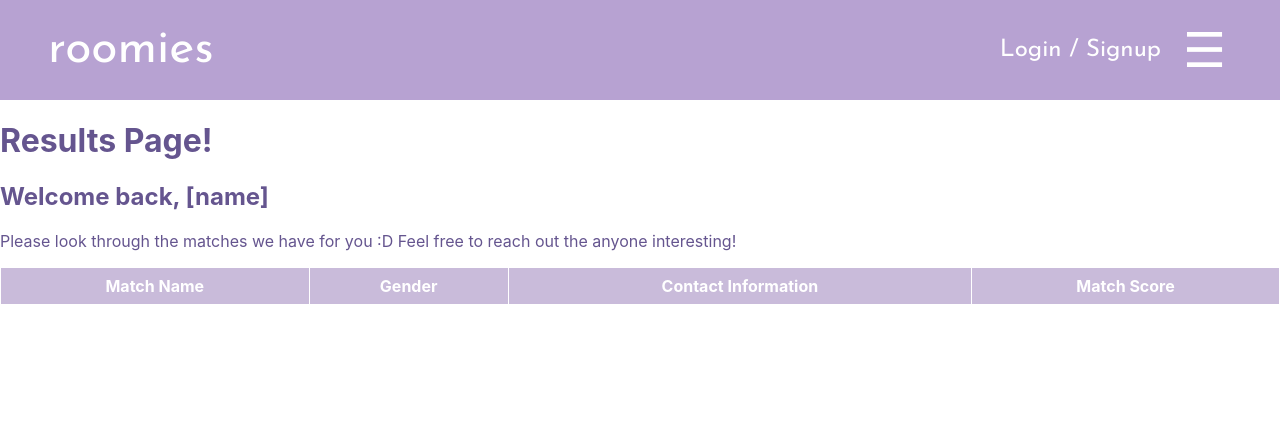
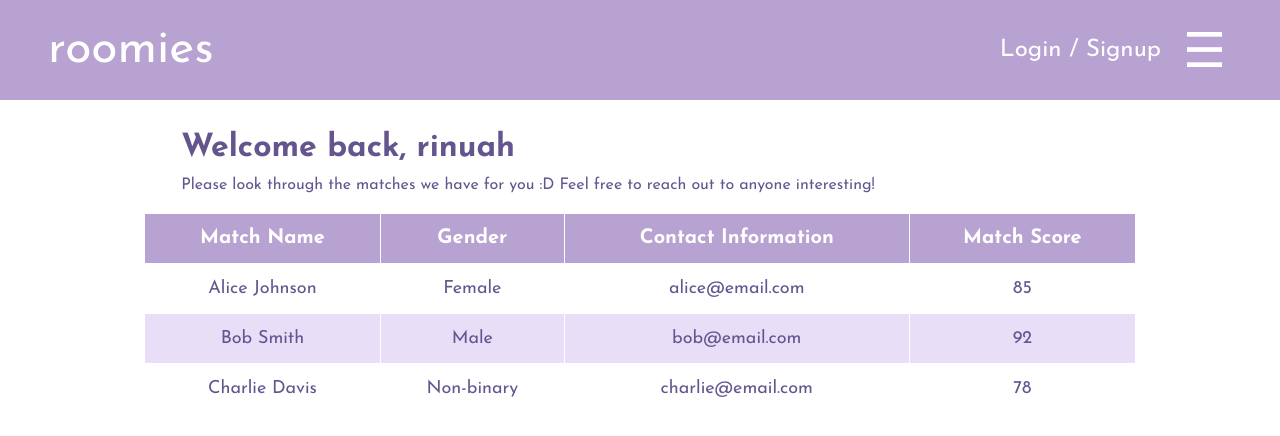
Before and after one commit to Chemplo/HackCanada, a React (Create React App) app in the folder roomies/: page /results in a window 1280 px wide. Shown: the top 436 px of the page. Built offline with nearby package versions, Linux system fonts and the light colour scheme; no server answers.

Commit message:
results page

```diff
--- a/roomies/src/pages/Results.css
+++ b/roomies/src/pages/Results.css
@@ -1,29 +1,59 @@
 body {
-	color: #65558F;
+    color: #65558F;
+    font-family: "Josefin Sans", sans-serif;
+}
+
+.results-page {
+    text-align: center;
+    padding: 20px;
 }
 
 table {
-    width: 100%;
+    width: 80%;
+    margin: 20px auto;
     border-collapse: collapse; /* Removes spacing between cells */
 }
 
 th, td {
-    border: 1px solid rgb(255, 255, 255);
-    padding: 8px;
+    border: 1px solid white;
+    padding: 12px; /* Increased padding for better spacing */
     text-align: center;
+    font-size: 18px;
 }
 
 /* Table Header */
 th {
-    background-color: #C9BBDA; /* Green header */
+    background-color: #B7A2D2; /* Purple header */
     color: white;
+    font-size: 20px;
 }
 
 /* Table Rows */
 tr:nth-child(even) {
-    background-color: #B7A2D2; /* Light gray for even rows */
+    background-color: #E8DEF8; /* Light purple for even rows */
 }
 
 tr:hover {
-    background-color: #E8DEF8; /* Highlight row on hover */
+    background-color: #C9BBDA; /* Highlight row on hover */
 }
+
+/* Match Entries - Add Extra Space */
+tr {
+    height: 50px; /* Ensures visible separation between rows */
+}
+
+/* Text Styling */
+.result-text {
+    position: relative;
+    text-align: left;
+    color: #65558F;
+    font-family: "Josefin Sans", sans-serif !important;
+    text-decoration: none !important;
+    margin: 1% 13%;
+}
+
+.result-headers {
+    color: white;
+    font-family: "Josefin Sans", sans-serif !important;
+    font-weight: bold;
+}
--- a/roomies/src/pages/Results.js
+++ b/roomies/src/pages/Results.js
@@ -1,71 +1,90 @@
-import './Results.css';
+import React, { useState, useEffect } from "react";
+import "./Results.css";
+
+const name = "rinuah";
 
 function Results() {
-    function getUserInfo(user, score, name, gender, contact, matched_score) {
-        fetch('/inputted_user', {
-            method: 'POST',
-            headers: {
-                'Content-Type': 'application/json'
+    // ==========================
+    // TEST CODE (ACTIVE)
+    // ==========================
+    const [matches, setMatches] = useState([
+        {
+            name: "Alice Johnson",
+            gender: "Female",
+            contact: "alice@email.com",
+            score: 85,
         },
-            body: JSON.stringify({ id: user }) // Send data to Flask
+        {
+            name: "Bob Smith",
+            gender: "Male",
+            contact: "bob@email.com",
+            score: 92,
+        },
+        {
+            name: "Charlie Davis",
+            gender: "Non-binary",
+            contact: "charlie@email.com",
+            score: 78,
+        },
+    ]);
+
+    /* ==========================
+     ACTUAL CODE (COMMENTED OUT)
+  ========================== */
+    /*
+  useEffect(() => {
+    fetch("/curr_results", {
+      method: "POST",
+      headers: { "Content-Type": "application/json" },
     })
-        .then(response => response.json()) // Parse JSON response
-        .then(user => {
-            console.log(user); // Handle response (e.g., update UI)
-            name.innerHTML = user.fname + ' ' + user.lname;
-            gender.innerHTML = user.gender;
-            contact.innerHTML = user.email;
-            matched_score.innerHTML = score;
+      .then((response) => response.json())
+      .then((data) => {
+        const formattedMatches = data.map((match) => ({
+          name: match.fname + " " + match.lname,
+          gender: match.gender,
+          contact: match.email,
+          score: match.score,
+        }));
+        setMatches(formattedMatches);
       })
-        .catch(error => console.error('Error:', error));
-    }
-
-    function getMatches() {
-        fetch('/curr_results', {
-            method: 'POST',
-            headers: {
-                'Content-Type': 'application/json'
-            }
-        })
-        .then(response => response.json()) // Parse JSON response
-        .then(str => {
-            let matches = str.split(",");
-            matches.forEach(function(pair) {
-                let paired = pair.split(";");
-                let user = paired[0];
-                let score = paired[1];
-
-                let table = document.getElementByID("match-table");
-                let row =  table.insertRow(-1); // -1 means add to the end
-
-                let name = row.insertCell(0); // First column
-                let gender = row.insertCell(1);
-                let contact = row.insertCell(2);
-                let matched_score = row.insertCell(3);
-                getUserInfo(user, score, name, gender, contact, matched_score);
-            });
-
-        })
-        .catch(error => console.error('Error:', error));
-    }
+      .catch((error) => console.error("Error fetching matches:", error));
+  }, []);
+  */
 
     return (
         <div>
-        <h1>Results Page!</h1>
-        <div className = "results-page">
-            <h2>Welcome back, [name]</h2>
-            <p>Please look through the matches we have for you :D Feel free to reach out the anyone interesting!</p>
-            <table id = "match-table">
+            <div className="results-page">
+                <h1 className="result-text">Welcome back, {name}</h1>
+                <p className="result-text">
+                    Please look through the matches we have for you :D Feel free
+                    to reach out to anyone interesting!
+                </p>
+
+                <table id="match-table">
+                    <thead>
                         <tr>
-                    <th>Match Name</th>
-                    <th>Gender</th>
-                    <th>Contact Information</th>
-                    <th>Match Score</th>
+                            <th className="result-headers">Match Name</th>
+                            <th className="result-headers">Gender</th>
+                            <th className="result-headers">
+                                Contact Information
+                            </th>
+                            <th className="result-headers">Match Score</th>
                         </tr>
-                {getMatches()}
+                    </thead>
+                    <tbody>
+                        {matches.map((match, index) => (
+                            <tr key={index}>
+                                <td>{match.name}</td>
+                                <td>{match.gender}</td>
+                                <td>{match.contact}</td>
+                                <td>{match.score}</td>
+                            </tr>
+                        ))}
+                    </tbody>
                 </table>
             </div>
-    </div>);
+        </div>
+    );
 }
 
 export default Results;
```
Lines whose indentation alone changed are shown as unchanged.
